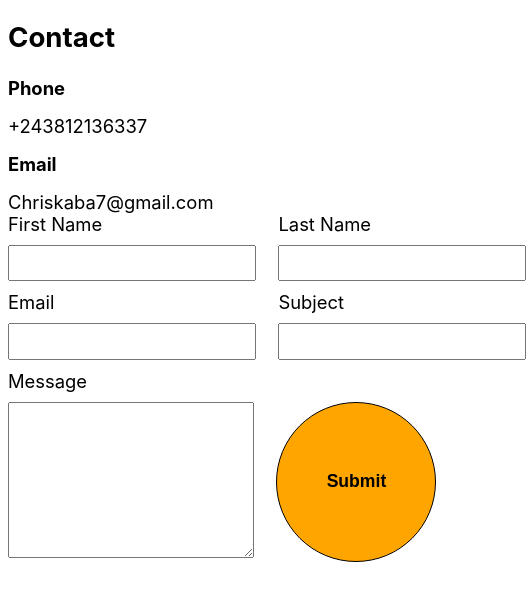
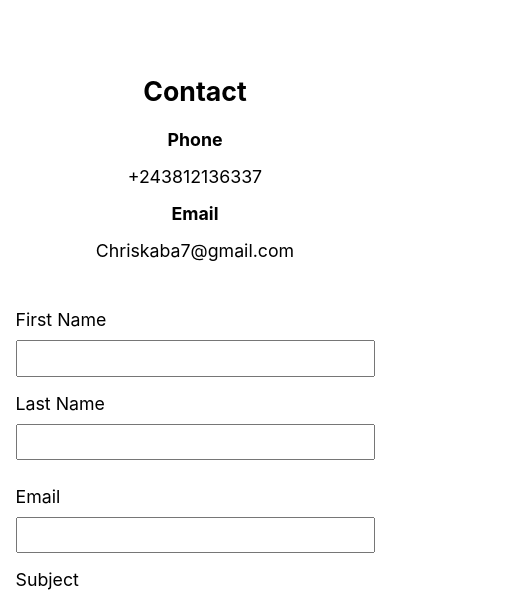
Before and after one commit to ChrisKABA/PORTFOLIO-CHRIS-RESPONSIVE, a plain HTML site: page contact.html in a window 390 px wide. Shown: the part 111-708 px from the top of the page, 526 px wide, since content can reach past the window. Drawn offline with Linux system fonts and the light colour scheme.

Commit message:
style: make the main contact v2 responsive

```diff
--- a/assets/css/style.css
+++ b/assets/css/style.css
@@ -199,7 +199,7 @@ footer{
 .input__item{
     height: 1.9rem;
 }
-.input__item, .main__contact textarea{
+.input__item, .textarea{
     width: 15rem;
 }
 textarea{
@@ -290,10 +290,48 @@ textarea{
 
     /*---------------CONTACT-------------*/
 
+    .main__contact{
+        /* padding: 0% 10%; */
+        font-size: 1.11rem;
+    }
+    .container__title{
+        font-size: 1.5rem;
+    }
     .section__container{
         flex-direction: column;
+        justify-content:initial;
+        align-items: center;
+        margin-top: 3.5rem;
     }
-
+    .item__description__contact{
+        text-align: center;
+        margin-bottom: 3rem;
+    }
+    .input__group{
+        display: flex;
+        flex-direction: column;
+        gap:initial;
+        margin-bottom: 10px;
+    }
+    .input__item{
+        margin-bottom: 1rem;
+    }
+    .input__item, .textarea{
+        width: 90vw;
+    }
+    .textarea{
+        margin-bottom: 1.5rem;
+        resize : none;
+    }
+    .input__group--align--item{
+        align-items: center;
+    }
+    .button__envoyer{
+        border-radius: 50%;
+        height: 140px;
+        width: 140px;
+        font-size: 1rem;
+    }
 
     /*---------FOOTER------*/
 
--- a/contact.html
+++ b/contact.html
@@ -23,7 +23,7 @@
     <main class="mainContact main__contact">
 
         <section class="section__container">
-            <div>
+            <div class="item__description__contact">
                 <div>
                     <h2>Contact</h2>
                     <div class="item__title">Phone</div>
```
Also changed, not shown: cv.html (+4 -4 lines).
